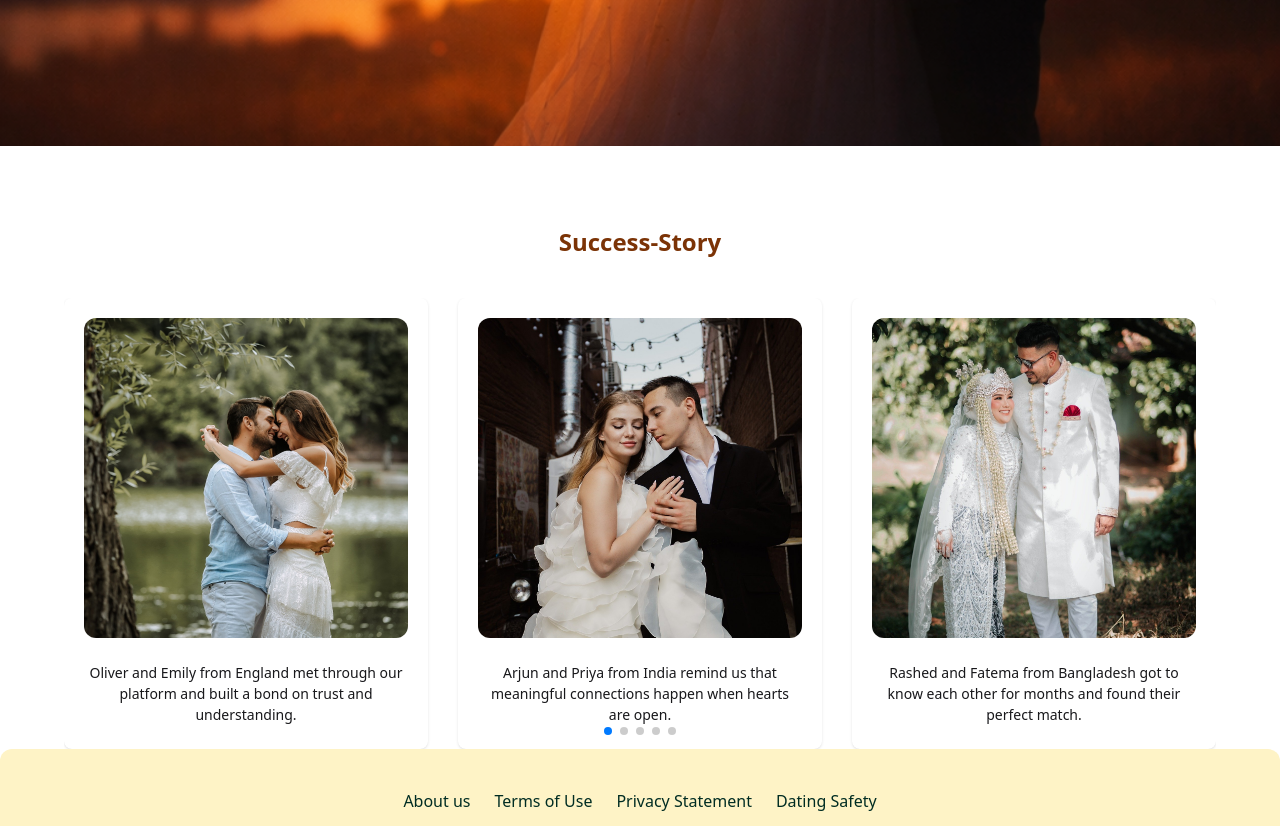
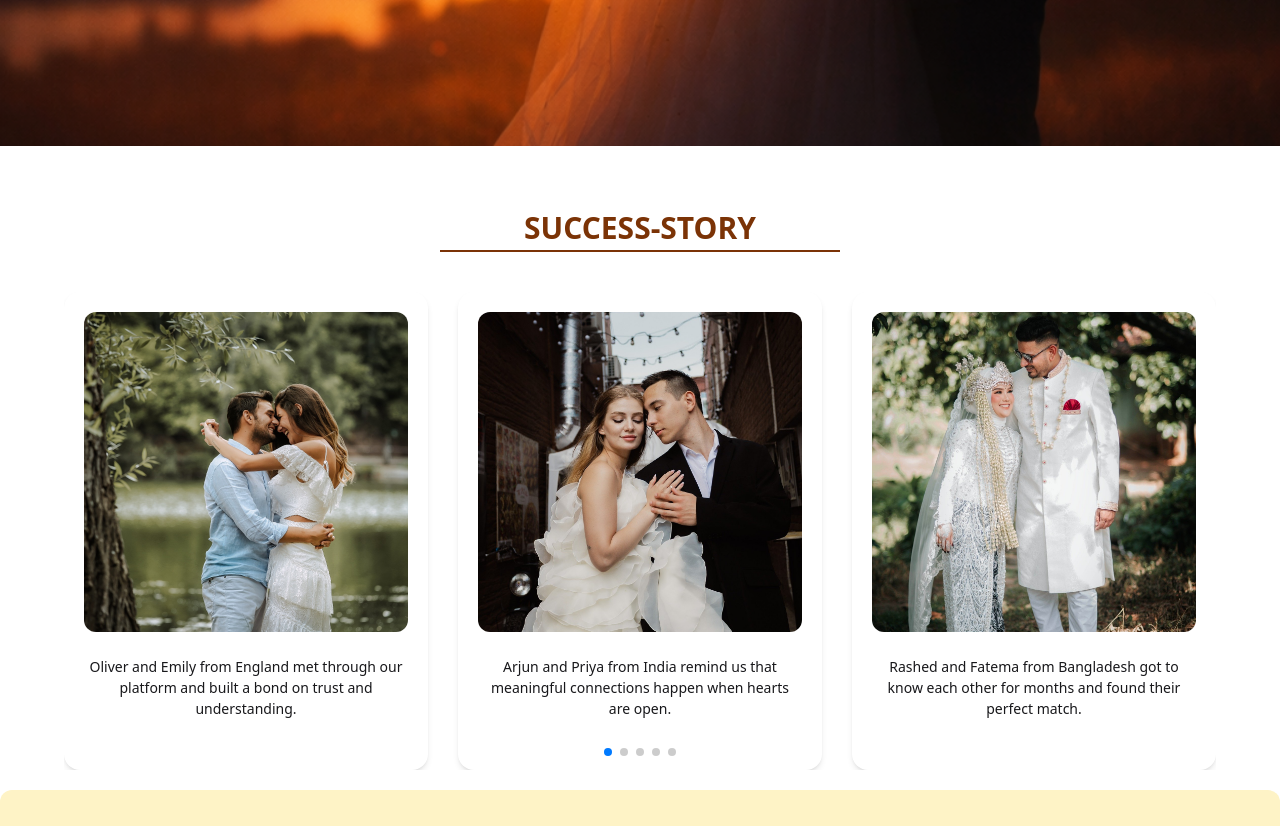
Before and after one commit to MH-liton-360/matrimony, a React (Vite) app: page /home in a window 1280 px wide. Shown: the part 574-1400 px from the top of the page. Built offline with nearby package versions, Linux system fonts and the light colour scheme.

Commit message:
success story almost done

```diff
--- a/src/Components/SectionTitle/SectionTitle.jsx
+++ b/src/Components/SectionTitle/SectionTitle.jsx
@@ -1,8 +1,8 @@
 
 const SectionTitle = ({ heading }) => {   //Here heading is props;
     return (
-        <div className="p-10">
-            <p className="text-2xl font-semibold text-amber-900 text-center pt-10">{heading}</p>
+        <div className="mx-auto p-10 md:w-5/12">
+            <p className="text-3xl font-semibold text-amber-900 uppercase text-center p-1 pt-6 border-b-2">{heading}</p>
         </div>
     );
 };
--- a/src/Components/Success_Story.jsx
+++ b/src/Components/Success_Story.jsx
@@ -35,7 +35,7 @@ const Success_Story = () => {
     const slides = [slide01, slide07, slide03, slide04, slide05, slide06, slide02];
 
     return (
-        <div id='success_story' className="">
+        <div id='success_story' className="pb-5">
 
 
             <SectionTitle
@@ -56,25 +56,37 @@ const Success_Story = () => {
                     1024: { slidesPerView: 3, spaceBetween: 30 },
                 }}
             >
-                {slides.map((slide, index) => (     //slide.map-> slide on mapping, slide -> current slide, index means position start 0....6
+                {slides.map((slide, index) => (
 
-                    //    key index means unique id.
-                    <SwiperSlide key={index}>
+                    // slide.map -> slide on mapping
+                    // slide -> current slide
+                    // index -> position (0....6)
+
+                    // key={index} means unique id index position 1...7
+                    <SwiperSlide key={index} className="flex">
 
                         {/* This is card  */}
-                        <div className="card bg-base-100 shadow-sm">
+                        <div className="card bg-base-100 shadow-md hover:shadow-2xl
+                        transition-all duration-300
+                        hover:-translate-y-2
+                        rounded-2xl
+                        flex flex-col w-full h-full">
+
                             <figure className="px-5 pt-5">
                                 <img
-                                    src={slide}     //current slide
-                                    alt={`Slide ${index + 1}`}    //Increase slide : current + 1, mane next slide hobe.
+                                    src={slide}     // current slide image
+                                    alt={`Slide ${index + 1}`}    // index + 1 means slide number (1....7)
                                     className="rounded-xl w-full h-64 md:h-72 lg:h-80 object-cover"
                                 />
                             </figure>
 
-                            <div className="card-body items-center text-center">
+                            <div className="card-body items-center text-center flex flex-col flex-grow justify-between">
 
                                 {/* per story position 0....6 */}
-                                <p>{stories[index]}</p>
+                                <p className="min-h-[90px]">
+                                    {stories[index]}   {/* index position on story showing */}
+                                </p>
+
                             </div>
                         </div>
                     </SwiperSlide>
```
